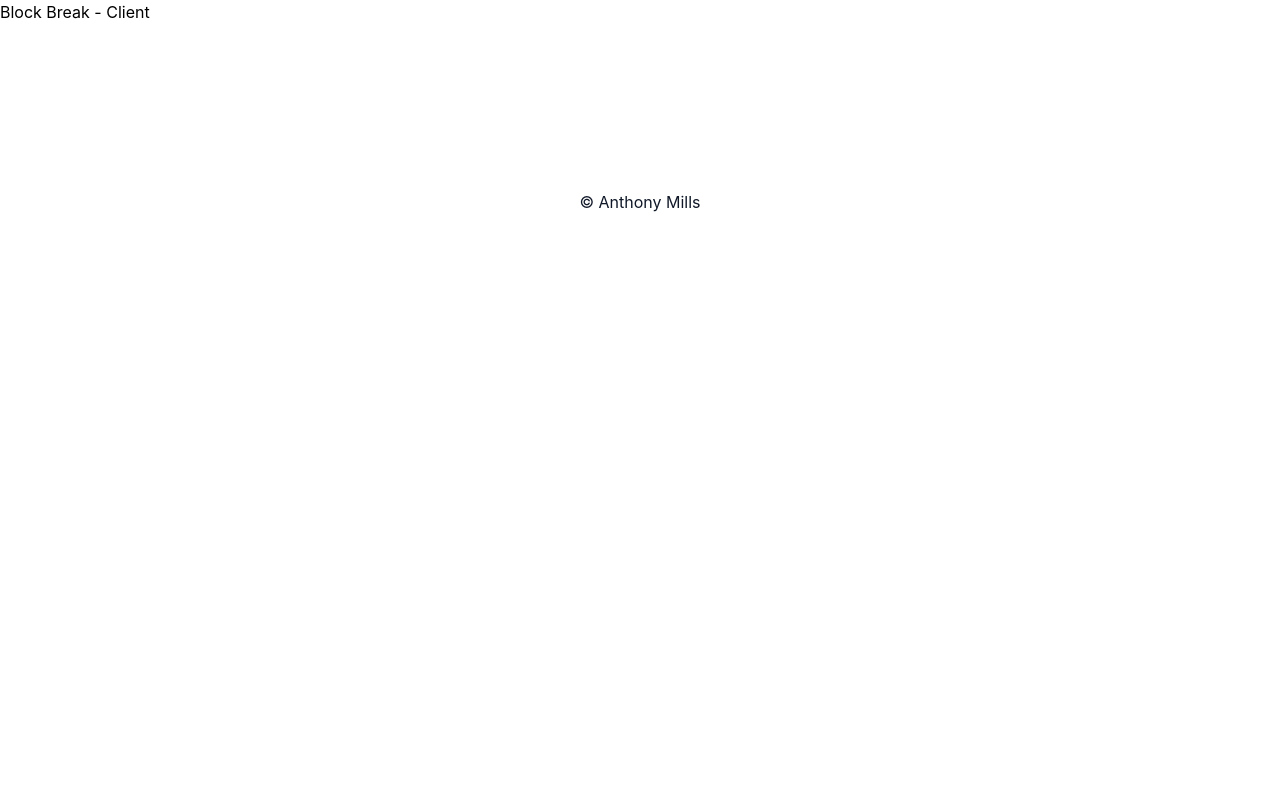
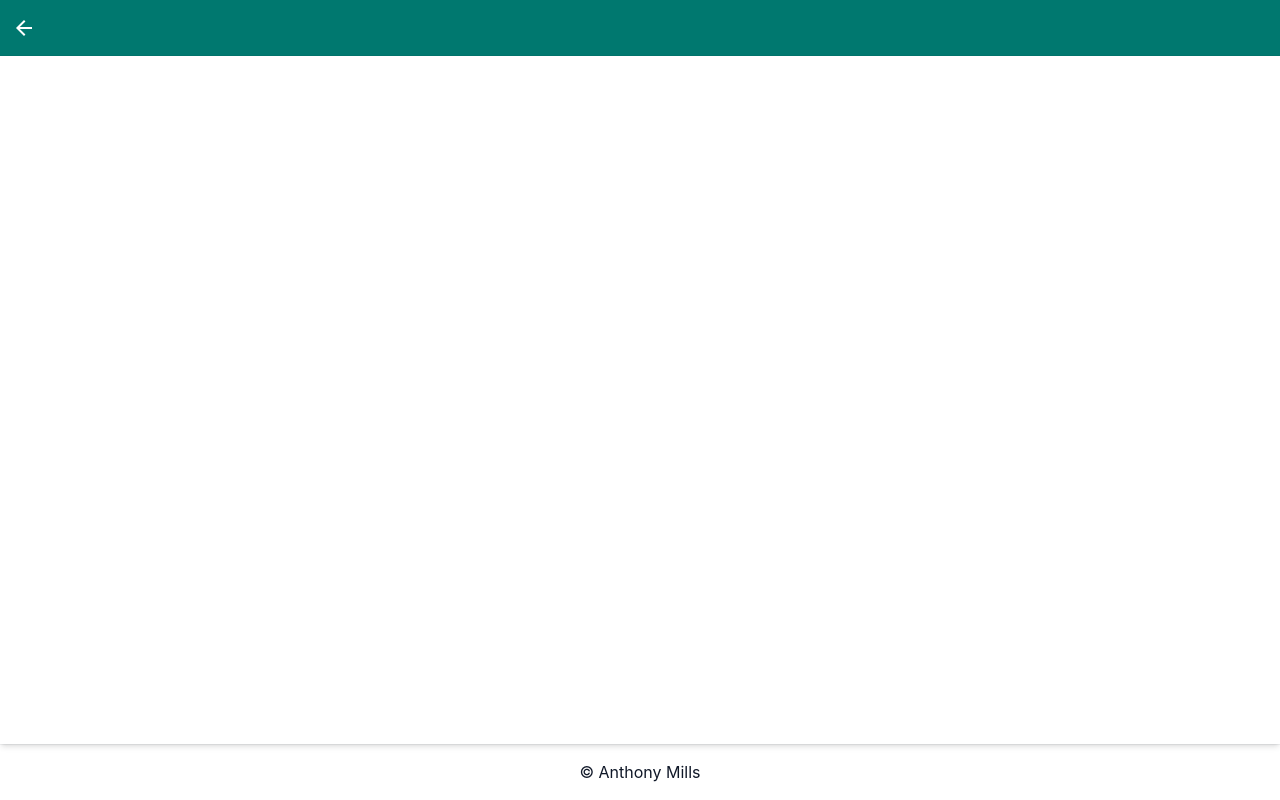
Before and after one commit to amills1037/block-break, a React (Vite) app in the folder client/: page / in a window 1280 px wide. Built offline with nearby package versions, Linux system fonts and the light colour scheme.

Commit message:
Updated client style

```diff
--- a/client/index.html
+++ b/client/index.html
@@ -6,8 +6,8 @@
         <meta name="viewport" content="width=device-width, initial-scale=1.0" />
         <title>Block Break</title>
     </head>
-    <body>
-        <div id="root"></div>
+    <body class="bg-white dark:bg-gray-900">
+        <div id="root" class="flex flex-col h-screen"></div>
         <script type="module" src="/src/main.tsx"></script>
     </body>
 </html>
--- a/client/src/components/layout/Header.tsx
+++ b/client/src/components/layout/Header.tsx
@@ -1,9 +1,18 @@
 function Header() {
-  return (
-    <header>
-      <h1>Block Break - Client</h1>
-    </header>
-  );
+    return (
+        <header className="px-3 py-4 flex gap-2 bg-teal-700 ring ring-gray-900">
+            {/* "logo" from https://fonts.google.com/icons arrow back */}
+            <svg
+                xmlns="http://www.w3.org/2000/svg"
+                viewBox="0 -960 960 960"
+                fill="currentColor"
+                stroke="currentColor"
+                className="size-6 text-white"
+            >
+                <path d="m313-440 224 224-57 56-320-320 320-320 57 56-224 224h487v80H313Z" />
+            </svg>
+        </header>
+    );
 }
 
 export default Header;
--- a/client/src/components/layout/Main.tsx
+++ b/client/src/components/layout/Main.tsx
@@ -2,7 +2,7 @@ import WebASMApp from "@/components/WebASMApp";
 
 function Main() {
     return (
-        <main>
+        <main className="flex justify-center px-6 py-8 grow bg-white dark:bg-gray-800 shadow-md ring ring-gray-900/5">
             <WebASMApp />
         </main>
     );
```
